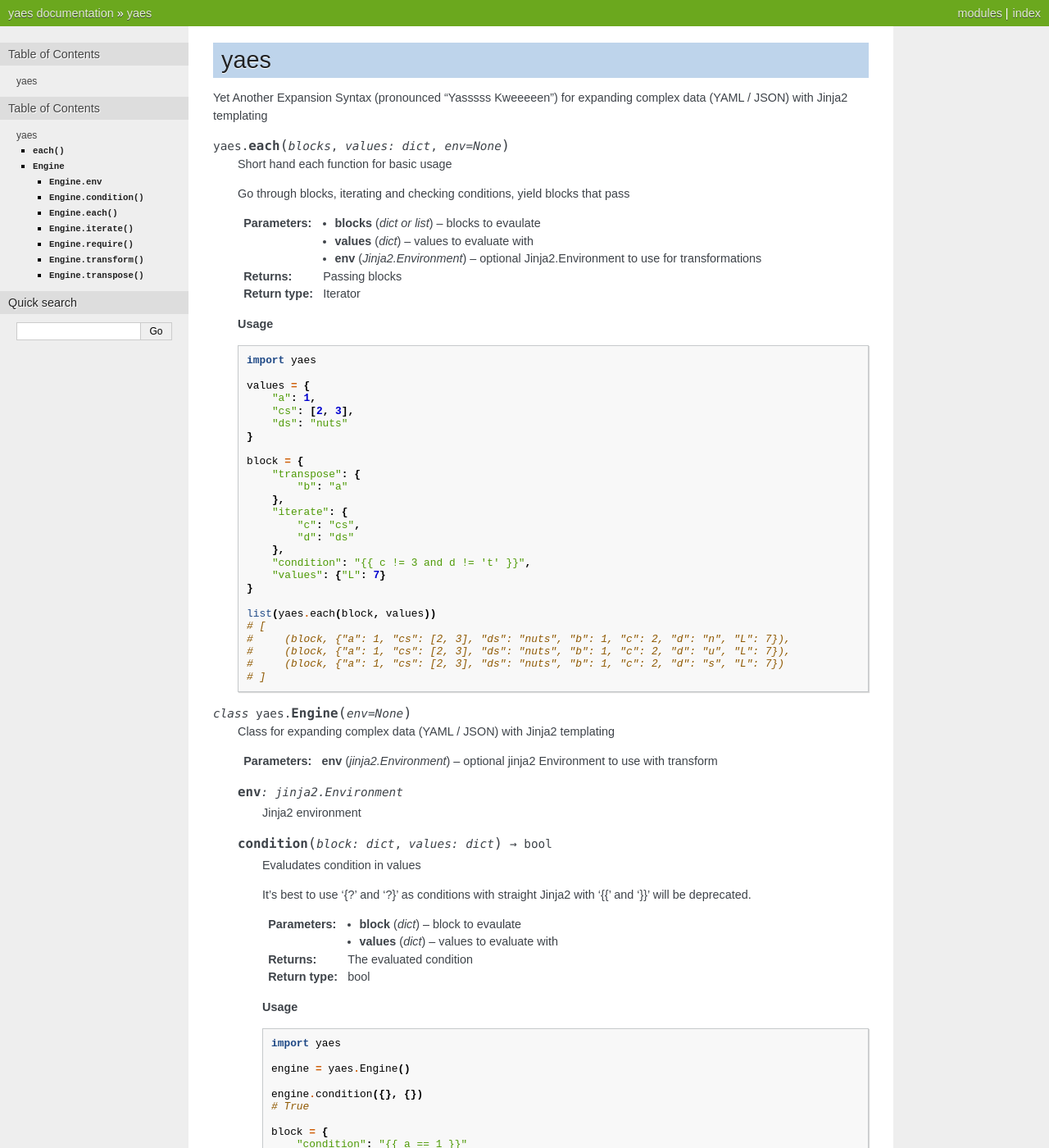
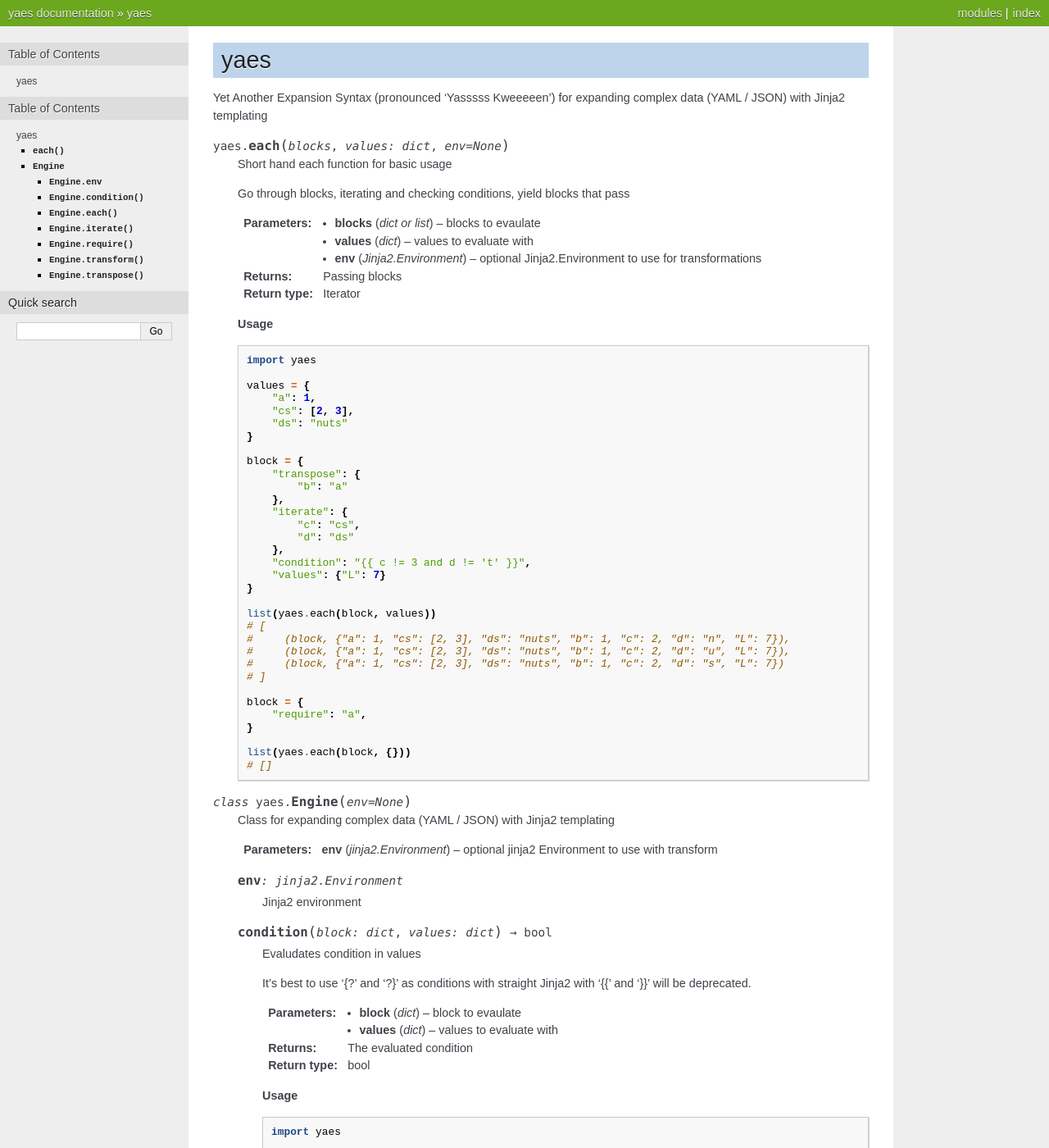
Before and after one commit to gaf3/yaes, a Sphinx documentation site: the page built from docs/source/index.rst, in a window 1280 px wide and 1400 px high. Shown: the whole window at 82% size. Built offline with Sphinx 7.4.7, drawn with Linux system fonts in a browser that asks for light colours; the version number could not be read and is left out; some of the changed text lies outside the part shown.

Commit message:
Forgot to do docs

```diff
--- a/docs/source/index.rst
+++ b/docs/source/index.rst
@@ -14,7 +14,7 @@ yaes
 
 .. module:: yaes
 
-Yet Another Expansion Syntax (pronounced "Yasssss Kweeeeen") for expanding complex data (YAML / JSON) with Jinja2 templating
+Yet Another Expansion Syntax (pronounced 'Yasssss Kweeeeen') for expanding complex data (YAML / JSON) with Jinja2 templating
 
 .. function:: each(blocks, values: dict, env=None)
 
@@ -61,6 +61,13 @@ Yet Another Expansion Syntax (pronounced "Yasssss Kweeeeen") for expanding compl
         #     (block, {"a": 1, "cs": [2, 3], "ds": "nuts", "b": 1, "c": 2, "d": "u", "L": 7}),
         #     (block, {"a": 1, "cs": [2, 3], "ds": "nuts", "b": 1, "c": 2, "d": "s", "L": 7})
         # ]
+
+        block = {
+            "require": "a",
+        }
+
+        list(yaes.each(block, {}))
+        # []
 
 .. class:: Engine(env=None)
 
@@ -161,6 +168,13 @@ Yet Another Expansion Syntax (pronounced "Yasssss Kweeeeen") for expanding compl
             #     (block, {"a": 1, "cs": [2, 3], "ds": "nuts", "b": 1, "c": 2, "d": "u", "L": 7}),
             #     (block, {"a": 1, "cs": [2, 3], "ds": "nuts", "b": 1, "c": 2, "d": "s", "L": 7})
             # ]
+
+            block = {
+                "require": "a",
+            }
+
+            list(engine.each(block, {}))
+            # []
 
     .. method:: iterate(block: dict, values: dict) -> list
 
```
